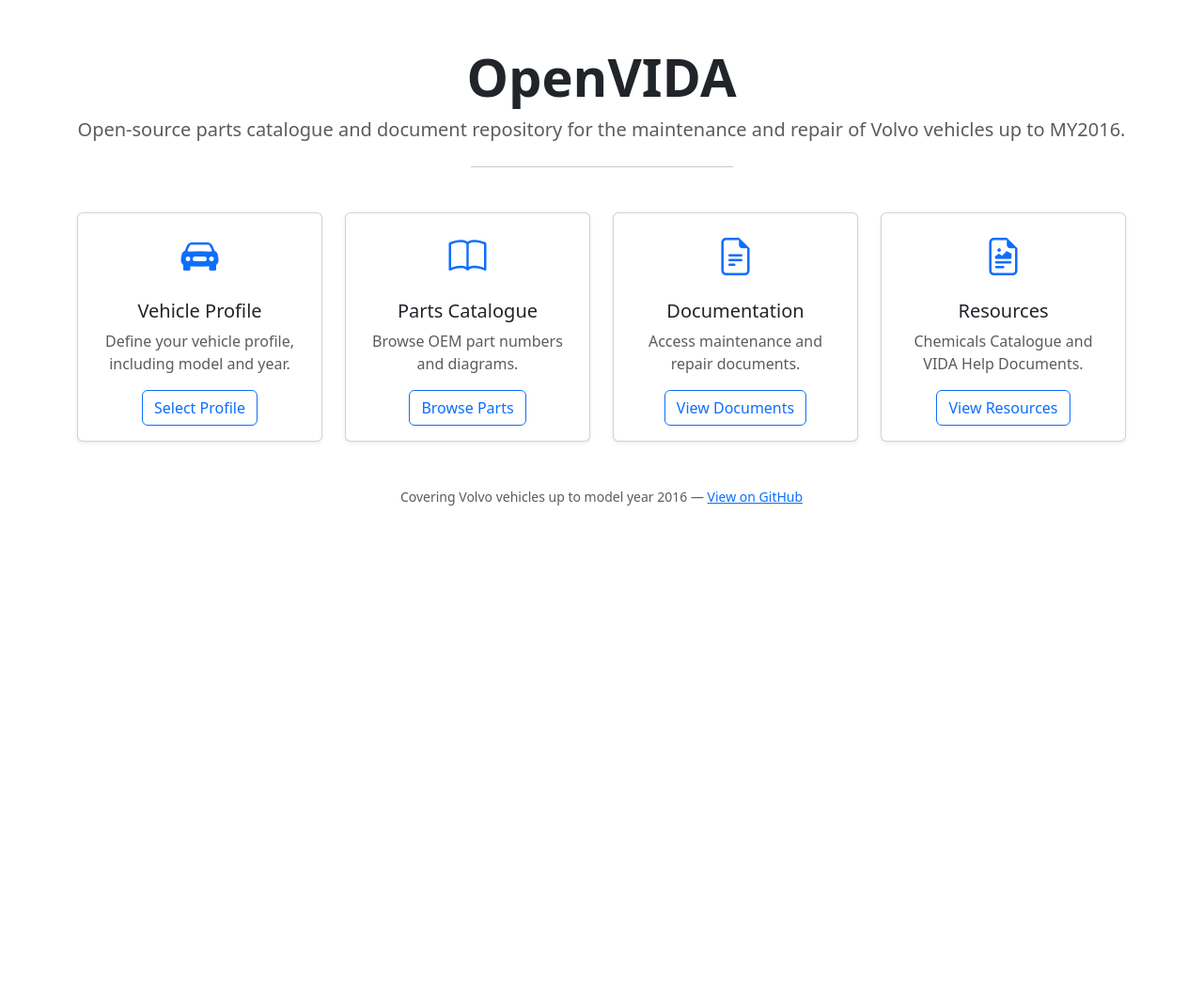
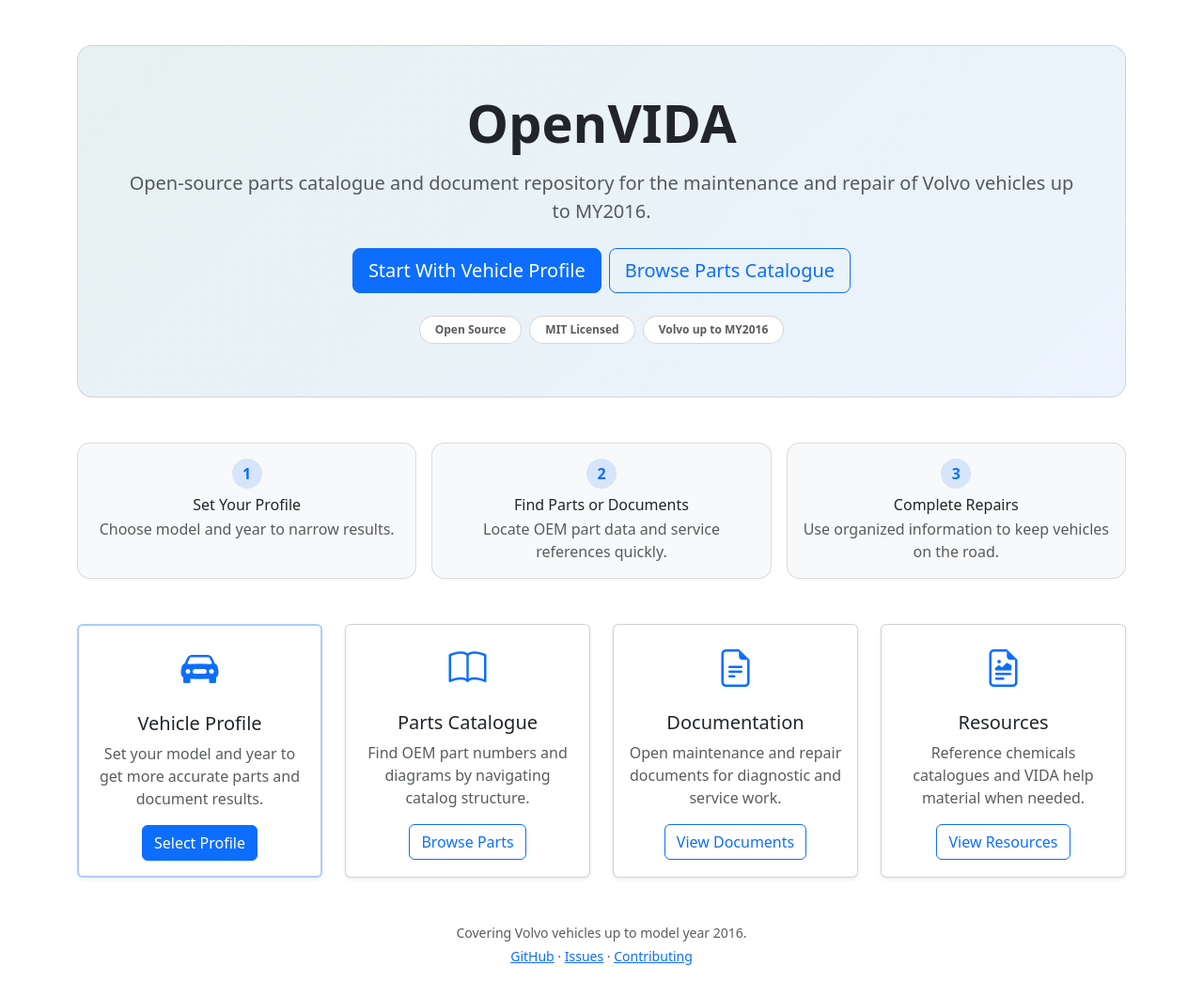
Before and after one commit to kForth/OpenVIDA, a Flask app: page / in a window 1280 px wide. Shown: the part 59-1103 px from the top of the page at 94% size. Run offline with Flask 3, Linux system fonts and the light colour scheme; parts of the project's set-up code (start-up, migrations or seed data) failed here and were passed over; some libraries are stand-ins or nearby versions.

Commit message:
Update home page

```diff
--- a/openvida/static/css/style.css
+++ b/openvida/static/css/style.css
@@ -117,6 +117,59 @@ ul.ui-autocomplete {
     }
 }
 
+/* Home Page */
+.home-hero {
+    background: linear-gradient(135deg, rgba(15, 118, 110, 0.1), rgba(13, 110, 253, 0.08));
+    border: 1px solid rgba(var(--bs-emphasis-color-rgb), 0.12);
+    border-radius: 1rem;
+}
+
+.home-trust-badges {
+    display: flex;
+    justify-content: center;
+    flex-wrap: wrap;
+    gap: 0.5rem;
+}
+
+.home-trust-badges .badge {
+    border: 1px solid rgba(var(--bs-emphasis-color-rgb), 0.16);
+    background: var(--bs-body-bg);
+    color: var(--bs-secondary-color);
+    font-weight: 600;
+}
+
+.home-step-card {
+    border: 1px solid rgba(var(--bs-emphasis-color-rgb), 0.12);
+    border-radius: 0.85rem;
+    background: var(--bs-tertiary-bg);
+}
+
+.home-step-number {
+    width: 2rem;
+    height: 2rem;
+    border-radius: 50%;
+    display: inline-flex;
+    align-items: center;
+    justify-content: center;
+    background: rgba(13, 110, 253, 0.14);
+    color: var(--bs-primary);
+    font-weight: 700;
+}
+
+.home-recommended {
+    border: 2px solid rgba(13, 110, 253, 0.35);
+    box-shadow: 0 0.8rem 1.7rem rgba(13, 110, 253, 0.12);
+}
+
+@media (max-width: 767.98px) {
+    .home-action .btn {
+        width: 100%;
+    }
+
+    .home-card-body {
+        padding: 1rem;
+    }
+}
 
 /* Misc */
 
--- a/openvida/templates/public/home.html
+++ b/openvida/templates/public/home.html
@@ -1,61 +1,108 @@
-{% extends "layout.html" %} {% block content %}
+{% extends "layout.html" %}
+
+{% block content %}
 <div class="container py-5">
-    <div class="text-center mb-5">
-        <h1 class="display-4 fw-bold">OpenVIDA</h1>
-        <p class="lead text-muted">
+    <div class="home-hero text-center p-4 p-lg-5 mb-5">
+        <h1 class="display-4 fw-bold mb-3">OpenVIDA</h1>
+        <p class="lead text-muted mb-4">
             Open-source parts catalogue and document repository for the maintenance and repair of Volvo vehicles up to MY2016.
         </p>
-        <hr class="my-4 w-25 mx-auto">
+
+        <div class="home-action d-flex flex-column flex-sm-row justify-content-center gap-2 mb-4">
+            <a href="/profile" class="btn btn-primary btn-lg" aria-label="Set up your vehicle profile">Start With Vehicle Profile</a>
+            <a href="/parts" class="btn btn-outline-primary btn-lg" aria-label="Browse the parts catalogue">Browse Parts Catalogue</a>
+        </div>
+
+        <div class="home-trust-badges mb-2">
+            <span class="badge rounded-pill px-3 py-2">Open Source</span>
+            <span class="badge rounded-pill px-3 py-2">MIT Licensed</span>
+            <span class="badge rounded-pill px-3 py-2">Volvo up to MY2016</span>
+        </div>
     </div>
+
+    <section class="mb-5" aria-label="How OpenVIDA works">
+        <div class="row g-3 text-center">
+            <div class="col-12 col-md-4">
+                <div class="home-step-card p-3 h-100">
+                    <div class="home-step-number mx-auto mb-2">1</div>
+                    <h2 class="h6 mb-1">Set Your Profile</h2>
+                    <p class="text-muted mb-0">Choose model and year to narrow results.</p>
+                </div>
+            </div>
+            <div class="col-12 col-md-4">
+                <div class="home-step-card p-3 h-100">
+                    <div class="home-step-number mx-auto mb-2">2</div>
+                    <h2 class="h6 mb-1">Find Parts or Documents</h2>
+                    <p class="text-muted mb-0">Locate OEM part data and service references quickly.</p>
+                </div>
+            </div>
+            <div class="col-12 col-md-4">
+                <div class="home-step-card p-3 h-100">
+                    <div class="home-step-number mx-auto mb-2">3</div>
+                    <h2 class="h6 mb-1">Complete Repairs</h2>
+                    <p class="text-muted mb-0">Use organized information to keep vehicles on the road.</p>
+                </div>
+            </div>
+        </div>
+    </section>
 
     <div class="row g-4 justify-content-center mb-5">
         <div class="col-12 col-md-6 col-lg-3">
-            <div class="card h-100 shadow-sm">
-                <div class="card-body text-center">
-                    <i class="bi bi-car-front-fill fs-1 text-primary mb-3 d-block"></i>
-                    <h5 class="card-title">Vehicle Profile</h5>
-                    <p class="card-text text-muted">Define your vehicle profile, including model and year.</p>
-                    <a href="/profile" class="btn btn-outline-primary">Select Profile</a>
+            <div class="card h-100 shadow-sm home-recommended">
+                <div class="card-body text-center home-card-body">
+                    <i class="bi bi-car-front-fill fs-1 text-primary mb-3 d-block" aria-hidden="true"></i>
+                    <h2 class="h5 card-title">Vehicle Profile</h2>
+                    <p class="card-text text-muted">Set your model and year to get more accurate parts and document results.</p>
+                    <a href="/profile" class="btn btn-primary" aria-label="Go to vehicle profile setup">Select Profile</a>
                 </div>
             </div>
         </div>
         <div class="col-12 col-md-6 col-lg-3">
             <div class="card h-100 shadow-sm">
-                <div class="card-body text-center">
-                    <i class="bi bi-book fs-1 text-primary mb-3 d-block"></i>
-                    <h5 class="card-title">Parts Catalogue</h5>
-                    <p class="card-text text-muted">Browse OEM part numbers and diagrams.</p>
-                    <a href="/parts" class="btn btn-outline-primary">Browse Parts</a>
+                <div class="card-body text-center home-card-body">
+                    <i class="bi bi-book fs-1 text-primary mb-3 d-block" aria-hidden="true"></i>
+                    <h2 class="h5 card-title">Parts Catalogue</h2>
+                    <p class="card-text text-muted">Find OEM part numbers and diagrams by navigating catalog structure.</p>
+                    <a href="/parts" class="btn btn-outline-primary" aria-label="Browse OEM parts catalogue">Browse Parts</a>
                 </div>
             </div>
         </div>
         <div class="col-12 col-md-6 col-lg-3">
             <div class="card h-100 shadow-sm">
-                <div class="card-body text-center">
-                    <i class="bi bi-file-earmark-text fs-1 text-primary mb-3 d-block"></i>
-                    <h5 class="card-title">Documentation</h5>
-                    <p class="card-text text-muted">Access maintenance and repair documents.</p>
-                    <a href="/documents" class="btn btn-outline-primary">View Documents</a>
+                <div class="card-body text-center home-card-body">
+                    <i class="bi bi-file-earmark-text fs-1 text-primary mb-3 d-block" aria-hidden="true"></i>
+                    <h2 class="h5 card-title">Documentation</h2>
+                    <p class="card-text text-muted">Open maintenance and repair documents for diagnostic and service work.</p>
+                    <a href="/documents" class="btn btn-outline-primary" aria-label="View maintenance and repair documentation">View Documents</a>
                 </div>
             </div>
         </div>
         <div class="col-12 col-md-6 col-lg-3">
             <div class="card h-100 shadow-sm">
-                <div class="card-body text-center">
-                    <i class="bi bi-file-earmark-richtext fs-1 text-primary mb-3 d-block"></i>
-                    <h5 class="card-title">Resources</h5>
-                    <p class="card-text text-muted">Chemicals Catalogue and VIDA Help Documents.</p>
-                    <a href="/resources" class="btn btn-outline-primary">View Resources</a>
+                <div class="card-body text-center home-card-body">
+                    <i class="bi bi-file-earmark-richtext fs-1 text-primary mb-3 d-block" aria-hidden="true"></i>
+                    <h2 class="h5 card-title">Resources</h2>
+                    <p class="card-text text-muted">Reference chemicals catalogues and VIDA help material when needed.</p>
+                    <a href="/resources" class="btn btn-outline-primary" aria-label="View resources and help documentation">View Resources</a>
                 </div>
             </div>
         </div>
     </div>
 
-    <div class="text-center text-muted small">
-        <p>Covering Volvo vehicles up to model year 2016 &mdash; <a href="https://github.com/kForth/OpenVIDA" target="_blank">View on GitHub</a></p>
+    <div class="text-center text-muted small pb-3">
+        <p class="mb-1">Covering Volvo vehicles up to model year 2016.</p>
+        <p class="mb-0">
+            <a href="https://github.com/kForth/OpenVIDA" target="_blank" rel="noopener noreferrer">GitHub</a>
+            &middot;
+            <a href="https://github.com/kForth/OpenVIDA/issues" target="_blank" rel="noopener noreferrer">Issues</a>
+            &middot;
+            <a href="https://github.com/kForth/OpenVIDA/blob/main/README.md" target="_blank" rel="noopener noreferrer">Contributing</a>
+        </p>
     </div>
 </div>
-{% endblock %}{% block js %}
+{% endblock %}
+
+{% block js %}
 <script
     type="text/javascript"
     src="{{ url_for('static', filename='js/home.js') }}"
```
